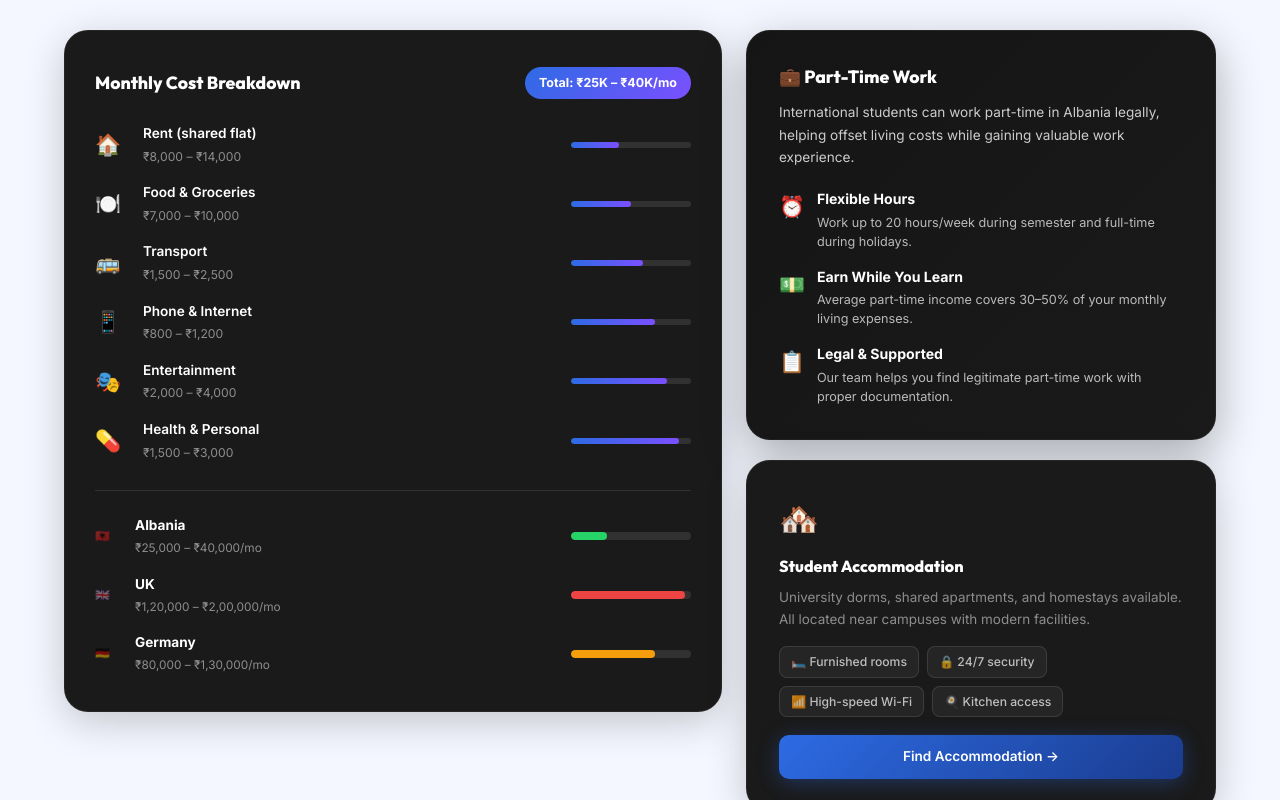
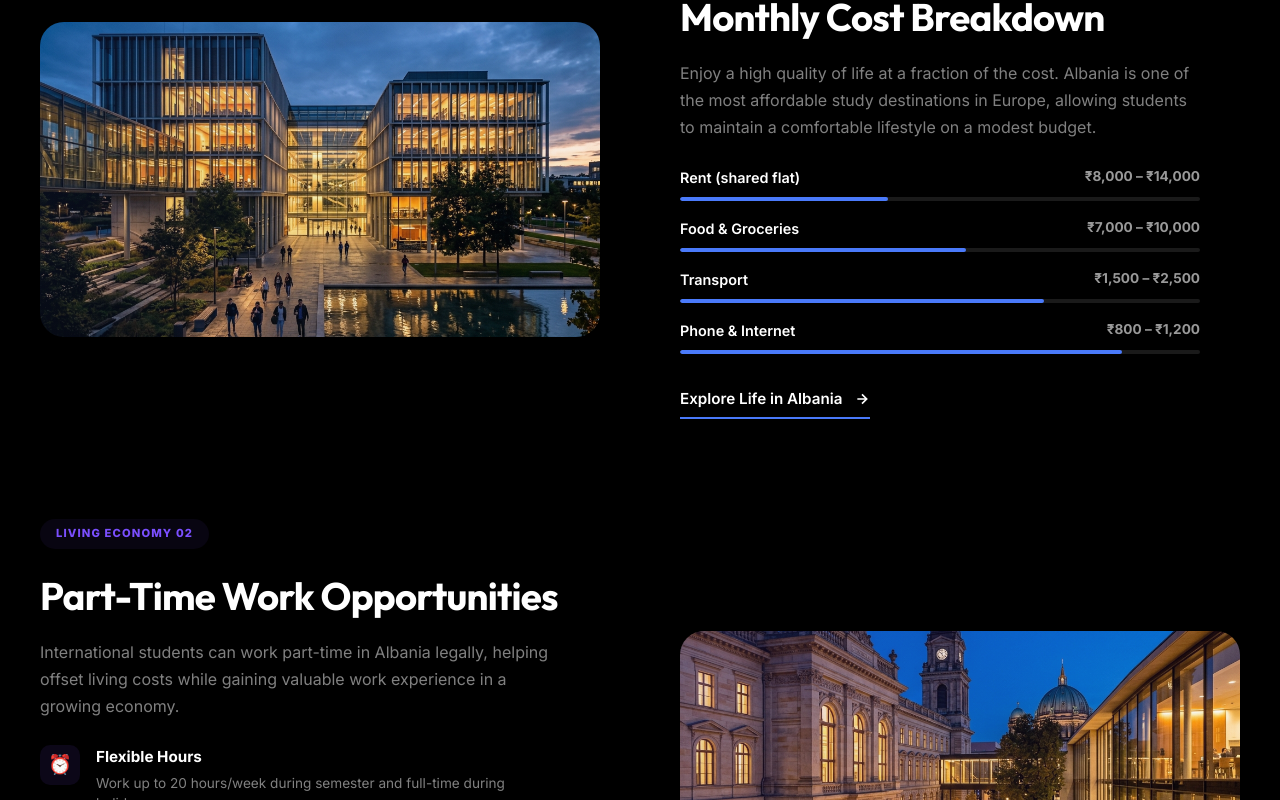
Before and after one commit to prohostix12/study-albania-last, a Next.js app: page /living-costs in a window 1280 px wide. Shown: the part 540-1340 px from the top of the page. Built offline with nearby package versions, Linux system fonts and the light colour scheme.

Commit message:
UI Redesign: Styled Living Costs page to match Placements editorial layout

```diff
--- a/components/LivingCost.jsx
+++ b/components/LivingCost.jsx
@@ -1,5 +1,6 @@
 'use client';
-import { useEffect, useRef } from 'react';
+import { useEffect, useRef, useState } from 'react';
+import Image from 'next/image';
 import styles from './LivingCost.module.css';
 
 const costs = [
@@ -7,8 +8,6 @@ const costs = [
   { label: 'Food & Groceries', range: '₹7,000 – ₹10,000', icon: '🍽️' },
   { label: 'Transport', range: '₹1,500 – ₹2,500', icon: '🚌' },
   { label: 'Phone & Internet', range: '₹800 – ₹1,200', icon: '📱' },
-  { label: 'Entertainment', range: '₹2,000 – ₹4,000', icon: '🎭' },
-  { label: 'Health & Personal', range: '₹1,500 – ₹3,000', icon: '💊' },
 ];
 
 const partTimeInfo = [
@@ -17,119 +16,136 @@ const partTimeInfo = [
   { icon: '📋', title: 'Legal & Supported', desc: 'Our team helps you find legitimate part-time work with proper documentation.' },
 ];
 
+const livingSections = [
+  {
+    id: 'costs',
+    tag: 'Living Economy 01',
+    title: 'Monthly Cost Breakdown',
+    desc: 'Enjoy a high quality of life at a fraction of the cost. Albania is one of the most affordable study destinations in Europe, allowing students to maintain a comfortable lifestyle on a modest budget.',
+    image: '/images/cit_campus.png',
+    color: '#4A7AFA',
+    layout: 'left',
+    type: 'costs'
+  },
+  {
+    id: 'part-time',
+    tag: 'Living Economy 02',
+    title: 'Part-Time Work Opportunities',
+    desc: 'International students can work part-time in Albania legally, helping offset living costs while gaining valuable work experience in a growing economy.',
+    image: '/images/mua_campus.png',
+    color: '#7B4FFF',
+    layout: 'right',
+    type: 'part-time'
+  },
+  {
+    id: 'accommodation',
+    tag: 'Living Economy 03',
+    title: 'Premium Student Housing',
+    desc: 'University dorms, shared apartments, and homestays are available at highly competitive prices. All locations are near campuses with modern facilities and full security.',
+    image: '/images/epoka_campus.png',
+    color: '#E8A020',
+    layout: 'left',
+    type: 'accommodation'
+  }
+];
+
 export default function LivingCost() {
+  const [isVisible, setIsVisible] = useState(false);
   const sectionRef = useRef(null);
+
   useEffect(() => {
     const observer = new IntersectionObserver(
-      entries => entries.forEach(entry => {
-        if (entry.isIntersecting) {
-          entry.target.querySelectorAll('.fade-up').forEach((el, i) => {
-            setTimeout(() => el.classList.add('visible'), i * 100);
-          });
+      entries => {
+        if (entries[0].isIntersecting) {
+          setIsVisible(true);
         }
-      }),
-      { threshold: 0.08 }
+      },
+      { threshold: 0.1 }
     );
     if (sectionRef.current) observer.observe(sectionRef.current);
     return () => observer.disconnect();
   }, []);
 
   return (
-    <section className="section-alt" id="living-cost" ref={sectionRef}>
-      <div className="container">
+    <section className={styles.section} id="living-cost" ref={sectionRef}>
+      <div className={styles.container}>
+        {livingSections.map((s, i) => (
+          <div
+            key={s.id}
+            className={`${styles.row} ${s.layout === 'right' ? styles.reverse : ''} ${isVisible ? styles.revealed : ''}`}
+            style={{ transitionDelay: `${i * 0.2}s` }}
+          >
+            {/* Image Side */}
+            <div className={styles.imageSide}>
+              <div className={styles.imageFrame}>
+                <Image
+                  src={s.image}
+                  alt={s.title}
+                  fill
+                  className={styles.image}
+                  sizes="(max-width: 768px) 100vw, 50vw"
+                />
+                <div className={styles.imageOverlay} style={{ background: `linear-gradient(135deg, ${s.color}22, transparent)` }} />
+              </div>
+            </div>
 
-        <div className={styles.layout}>
-          {/* Cost Breakdown */}
-          <div className={`${styles.costCard} fade-up`}>
-            <div className={styles.costCardHeader}>
-              <h3 className={styles.costCardTitle}>Monthly Cost Breakdown</h3>
-              <div className={styles.totalBadge}>Total: ₹25K – ₹40K/mo</div>
+            {/* Content Side */}
+            <div className={styles.contentSide}>
+              <div className={styles.contentInner}>
+                <div className={styles.tag} style={{ color: s.color, background: `${s.color}11` }}>
+                  {s.tag}
                 </div>
+                <h2 className={styles.title}>{s.title}</h2>
+                <p className={styles.description}>{s.desc}</p>
+
+                {s.type === 'costs' && (
                   <div className={styles.costGrid}>
-              {costs.map((c, i) => (
-                <div key={i} className={styles.costItem}>
-                  <div className={styles.costIcon}>{c.icon}</div>
-                  <div className={styles.costInfo}>
+                    {costs.map((c, idx) => (
+                      <div key={idx} className={styles.costItem}>
+                        <div className={styles.costMain}>
                           <span className={styles.costLabel}>{c.label}</span>
-                    <span className={styles.costRange}>{c.range}</span>
+                          <span className={styles.costValue}>{c.range}</span>
                         </div>
                         <div className={styles.costBar}>
-                    <div className={styles.costBarFill} style={{ width: `${40 + i * 10}%` }} />
+                          <div className={styles.costBarFill} style={{ width: `${40 + idx * 15}%`, background: s.color }} />
                         </div>
                       </div>
                     ))}
                   </div>
+                )}
 
-            <div className={styles.comparison}>
-              <div className={styles.compareItem}>
-                <span className={styles.compareFlag}>🇦🇱</span>
+                {s.type === 'part-time' && (
+                  <div className={styles.featureGrid}>
+                    {partTimeInfo.map((item, idx) => (
+                      <div key={idx} className={styles.featureItem}>
+                        <div className={styles.featureIcon} style={{ background: `${s.color}18`, color: s.color }}>{item.icon}</div>
                         <div>
-                  <strong>Albania</strong>
-                  <span>₹25,000 – ₹40,000/mo</span>
-                </div>
-                <div className={styles.compareBar}>
-                  <div className={styles.compareBarFill} style={{ width: '30%', background: '#25D366' }} />
-                </div>
-              </div>
-              <div className={styles.compareItem}>
-                <span className={styles.compareFlag}>🇬🇧</span>
-                <div>
-                  <strong>UK</strong>
-                  <span>₹1,20,000 – ₹2,00,000/mo</span>
-                </div>
-                <div className={styles.compareBar}>
-                  <div className={styles.compareBarFill} style={{ width: '95%', background: '#EF4444' }} />
-                </div>
-              </div>
-              <div className={styles.compareItem}>
-                <span className={styles.compareFlag}>🇩🇪</span>
-                <div>
-                  <strong>Germany</strong>
-                  <span>₹80,000 – ₹1,30,000/mo</span>
-                </div>
-                <div className={styles.compareBar}>
-                  <div className={styles.compareBarFill} style={{ width: '70%', background: '#F59E0B' }} />
-                </div>
-              </div>
-            </div>
-          </div>
-
-          {/* Part-Time Info */}
-          <div className={styles.rightCol}>
-            <div className={`${styles.partTimeCard} fade-up`}>
-              <h3 className={styles.partTimeTitle}>💼 Part-Time Work</h3>
-              <p className={styles.partTimeDesc}>
-                International students can work part-time in Albania legally, helping offset living costs while gaining valuable work experience.
-              </p>
-              <div className={styles.partTimeItems}>
-                {partTimeInfo.map((item, i) => (
-                  <div key={i} className={styles.partTimeItem}>
-                    <div className={styles.partTimeIcon}>{item.icon}</div>
-                    <div>
-                      <strong className={styles.partTimeItemTitle}>{item.title}</strong>
-                      <p className={styles.partTimeItemDesc}>{item.desc}</p>
+                          <h4 className={styles.featureTitle}>{item.title}</h4>
+                          <p className={styles.featureDesc}>{item.desc}</p>
                         </div>
                       </div>
                     ))}
                   </div>
+                )}
+
+                {s.type === 'accommodation' && (
+                  <div className={styles.amenities}>
+                    {['🛏️ Furnished Rooms', '🔒 24/7 Security', '📶 High-speed Wi-Fi', '🍳 Kitchen Access'].map((item, idx) => (
+                      <span key={idx} className={styles.amenity}>{item}</span>
+                    ))}
                   </div>
+                )}
 
-            <div className={`${styles.accommodationCard} fade-up`}>
-              <div className={styles.accomEmoji}>🏘️</div>
-              <h3 className={styles.accomTitle}>Student Accommodation</h3>
-              <p className={styles.accomDesc}>
-                University dorms, shared apartments, and homestays available. All located near campuses with modern facilities.
-              </p>
-              <div className={styles.accomFeatures}>
-                <span>🛏️ Furnished rooms</span>
-                <span>🔒 24/7 security</span>
-                <span>📶 High-speed Wi-Fi</span>
-                <span>🍳 Kitchen access</span>
-              </div>
-              <a href="#apply" className={`btn btn-primary ${styles.accomBtn}`}>Find Accommodation →</a>
+                <a href="#apply" className={styles.cta} style={{ borderBottomColor: s.color }}>
+                  Explore Life in Albania
+                  <svg width="16" height="16" viewBox="0 0 24 24" fill="none" stroke="currentColor" strokeWidth="2.5">
+                    <path d="M5 12h14M12 5l7 7-7 7"/>
+                  </svg>
+                </a>
               </div>
             </div>
           </div>
+        ))}
       </div>
     </section>
   );
--- a/components/LivingCost.module.css
+++ b/components/LivingCost.module.css
@@ -1,256 +1,233 @@
-.header {
-  text-align: center;
-  max-width: 660px;
-  margin: 0 auto 52px;
-}
-.header .section-subtitle { margin: 0 auto; }
-
-.layout {
-  display: grid;
-  grid-template-columns: 1.4fr 1fr;
-  gap: 24px;
-  align-items: start;
+.section {
+  background: #000;
+  padding: 0 0 100px;
+  color: #fff;
+  overflow: hidden;
 }
 
-/* Cost Card */
-.costCard {
-  background: #1A1A1A;
-  border-radius: 24px;
-  padding: 36px 30px;
-  border: 1px solid rgba(255, 255, 255, 0.05);
-  box-shadow: 0 10px 40px rgba(0, 0, 0, 0.2);
+.container {
+  max-width: 1300px;
+  margin: 0 auto;
+  padding: 0 40px;
+  display: flex;
+  flex-direction: column;
+  gap: 100px;
 }
 
-.costCardHeader {
+.row {
   display: flex;
   align-items: center;
-  justify-content: space-between;
-  margin-bottom: 24px;
-  gap: 12px;
-  flex-wrap: wrap;
+  gap: 80px;
+  opacity: 0;
+  transform: translateY(40px);
+  transition: all 1s cubic-bezier(0.2, 1, 0.2, 1);
 }
 
-.costCardTitle {
-  font-family: 'Outfit', sans-serif;
-  font-size: 1.1rem;
-  font-weight: 800;
-  color: #fff;
+.revealed {
+  opacity: 1;
+  transform: translateY(0);
 }
 
-.totalBadge {
-  background: linear-gradient(135deg, #2D6BE4, #7B4FFF);
-  color: white;
-  font-size: 0.78rem;
-  font-weight: 700;
-  padding: 6px 14px;
-  border-radius: 100px;
+.reverse {
+  flex-direction: row-reverse;
 }
 
+/* ── Image Side ── */
+.imageSide {
+  flex: 1;
+  position: relative;
+}
+
+.imageFrame {
+  position: relative;
+  aspect-ratio: 16/9;
+  border-radius: 24px;
+  overflow: hidden;
+  box-shadow: 0 30px 60px rgba(0, 0, 0, 0.4);
+}
+
+.image {
+  object-fit: cover;
+  transition: transform 0.6s ease;
+}
+
+.row:hover .image {
+  transform: scale(1.05);
+}
+
+.imageOverlay {
+  position: absolute;
+  inset: 0;
+  z-index: 1;
+}
+
+/* ── Content Side ── */
+.contentSide {
+  flex: 1;
+}
+
+.contentInner {
+  max-width: 520px;
+}
+
+.tag {
+  display: inline-block;
+  padding: 6px 16px;
+  border-radius: 100px;
+  font-size: 0.7rem;
+  font-weight: 800;
+  text-transform: uppercase;
+  letter-spacing: 0.1em;
+  margin-bottom: 24px;
+}
+
+.title {
+  font-family: 'Outfit', sans-serif;
+  font-size: clamp(1.8rem, 4vw, 2.4rem);
+  font-weight: 700;
+  color: #fff;
+  line-height: 1.2;
+  margin-bottom: 20px;
+  letter-spacing: -0.02em;
+}
+
+.description {
+  font-size: 1rem;
+  color: rgba(255, 255, 255, 0.5);
+  line-height: 1.7;
+  margin-bottom: 24px;
+}
+
+/* ── Cost Grid ── */
 .costGrid {
   display: flex;
   flex-direction: column;
   gap: 16px;
-  margin-bottom: 28px;
+  margin-bottom: 32px;
 }
 
 .costItem {
-  display: grid;
-  grid-template-columns: 36px 1fr 120px;
-  align-items: center;
-  gap: 12px;
+  display: flex;
+  flex-direction: column;
+  gap: 8px;
 }
 
-.costIcon { font-size: 1.3rem; }
-
-.costInfo {
+.costMain {
   display: flex;
-  flex-direction: column;
-  gap: 2px;
+  justify-content: space-between;
+  align-items: center;
 }
 
 .costLabel {
-  font-size: 0.85rem;
+  font-size: 0.9rem;
   font-weight: 600;
   color: #fff;
 }
 
-.costRange {
-  font-size: 0.76rem;
-  color: rgba(255, 255, 255, 0.5);
+.costValue {
+  font-size: 0.85rem;
+  color: rgba(255, 255, 255, 0.6);
+  font-weight: 700;
 }
 
 .costBar {
-  height: 6px;
+  height: 4px;
   background: rgba(255, 255, 255, 0.1);
-  border-radius: 3px;
+  border-radius: 2px;
   overflow: hidden;
 }
 
 .costBarFill {
   height: 100%;
-  background: linear-gradient(90deg, #2D6BE4, #7B4FFF);
-  border-radius: 3px;
-  transition: width 1s ease;
+  border-radius: 2px;
+  transition: width 1.5s cubic-bezier(0.2, 1, 0.2, 1);
 }
 
-/* Comparison */
-.comparison {
-  border-top: 1px solid rgba(255, 255, 255, 0.1);
-  padding-top: 24px;
-  display: flex;
-  flex-direction: column;
-  gap: 16px;
-}
-
-.compareItem {
-  display: grid;
-  grid-template-columns: 28px 1fr 120px;
-  align-items: center;
-  gap: 12px;
-}
-
-.compareFlag { font-size: 1.4rem; }
-
-.compareItem div {
-  display: flex;
-  flex-direction: column;
-  gap: 2px;
-}
-
-.compareItem strong {
-  font-size: 0.85rem;
-  font-weight: 700;
-  color: #fff;
-}
-
-.compareItem span {
-  font-size: 0.74rem;
-  color: rgba(255, 255, 255, 0.5);
-}
-
-.compareBar {
-  height: 8px;
-  background: rgba(255, 255, 255, 0.1);
-  border-radius: 4px;
-  overflow: hidden;
-}
-
-.compareBarFill {
-  height: 100%;
-  border-radius: 4px;
-  transition: width 1.2s ease;
-}
-
-/* Right column */
-.rightCol {
+/* ── Feature Grid ── */
+.featureGrid {
   display: flex;
   flex-direction: column;
   gap: 20px;
+  margin-bottom: 32px;
 }
 
-.partTimeCard {
-  background: linear-gradient(135deg, #151515 0%, #1A1A1A 100%);
-  border: 1px solid rgba(255, 255, 255, 0.05);
-  border-radius: 24px;
-  padding: 32px;
-  color: white;
-  box-shadow: 0 15px 45px rgba(0, 0, 0, 0.3);
-}
-
-.partTimeTitle {
-  font-family: 'Outfit', sans-serif;
-  font-size: 1.1rem;
-  font-weight: 800;
-  margin-bottom: 10px;
-}
-
-.partTimeDesc {
-  font-size: 0.85rem;
-  color: rgba(255,255,255,0.78);
-  line-height: 1.65;
-  margin-bottom: 20px;
-}
-
-.partTimeItems {
+.featureItem {
   display: flex;
-  flex-direction: column;
-  gap: 14px;
-}
-
-.partTimeItem {
-  display: flex;
-  gap: 12px;
+  gap: 16px;
   align-items: flex-start;
 }
 
-.partTimeIcon { font-size: 1.3rem; flex-shrink: 0; margin-top: 2px; }
-
-.partTimeItemTitle {
-  display: block;
-  font-size: 0.88rem;
-  font-weight: 700;
-  margin-bottom: 3px;
+.featureIcon {
+  width: 40px;
+  height: 40px;
+  border-radius: 10px;
+  display: flex;
+  align-items: center;
+  justify-content: center;
+  font-size: 1.2rem;
+  flex-shrink: 0;
 }
 
-.partTimeItemDesc {
-  font-size: 0.79rem;
-  color: rgba(255,255,255,0.70);
+.featureTitle {
+  font-size: 0.95rem;
+  font-weight: 700;
+  color: #fff;
+  margin-bottom: 4px;
+}
+
+.featureDesc {
+  font-size: 0.85rem;
+  color: rgba(255, 255, 255, 0.5);
   line-height: 1.5;
 }
 
-/* Accommodation card */
-.accommodationCard {
-  background: #1A1A1A;
-  border-radius: 24px;
-  padding: 32px;
-  border: 1px solid rgba(255, 255, 255, 0.05);
-  box-shadow: 0 10px 40px rgba(0, 0, 0, 0.2);
+/* ── Amenities ── */
+.amenities {
+  display: flex;
+  flex-wrap: wrap;
+  gap: 10px;
+  margin-bottom: 32px;
 }
 
-.accomEmoji { font-size: 2rem; margin-bottom: 10px; }
-
-.accomTitle {
-  font-family: 'Outfit', sans-serif;
-  font-size: 1rem;
-  font-weight: 800;
-  color: #fff;
-  margin-bottom: 8px;
+.amenity {
+  background: rgba(255, 255, 255, 0.05);
+  border: 1px solid rgba(255, 255, 255, 0.1);
+  padding: 8px 16px;
+  border-radius: 12px;
+  font-size: 0.85rem;
+  font-weight: 600;
+  color: rgba(255, 255, 255, 0.8);
 }
 
-.accomDesc {
-  font-size: 0.84rem;
-  color: rgba(255, 255, 255, 0.5);
-  line-height: 1.6;
-  margin-bottom: 16px;
+/* ── CTA ── */
+.cta {
+  display: inline-flex;
+  align-items: center;
+  gap: 12px;
+  color: #fff;
+  text-decoration: none;
+  font-size: 0.95rem;
+  font-weight: 600;
+  padding-bottom: 6px;
+  border-bottom: 2px solid;
+  transition: all 0.3s ease;
 }
 
-.accomFeatures {
-  display: flex;
-  flex-wrap: wrap;
-  gap: 8px;
-  margin-bottom: 18px;
+.cta:hover {
+  gap: 18px;
+  opacity: 0.8;
 }
 
-.accomFeatures span {
-  background: rgba(255, 255, 255, 0.05);
-  border: 1px solid rgba(255, 255, 255, 0.1);
-  border-radius: 8px;
-  padding: 5px 11px;
-  font-size: 0.76rem;
-  font-weight: 500;
-  color: rgba(255, 255, 255, 0.7);
+/* ── Responsive ── */
+@media (max-width: 1024px) {
+  .row { gap: 40px; }
 }
 
-.accomBtn {
-  width: 100%;
-  justify-content: center;
-  padding: 11px !important;
-  font-size: 0.85rem !important;
-  border-radius: 10px !important;
+@media (max-width: 900px) {
+  .container { gap: 80px; padding: 0 24px; }
+  .row { flex-direction: column !important; gap: 32px; text-align: center; }
+  .contentInner { max-width: 100%; margin: 0 auto; }
+  .featureItem { text-align: left; }
+  .costItem { text-align: left; }
+  .imageFrame { aspect-ratio: 16/9; }
 }
-
-@media (max-width: 960px) {
-  .layout { grid-template-columns: 1fr; }
-  .costItem { grid-template-columns: 36px 1fr 90px; }
-  .compareItem { grid-template-columns: 28px 1fr 90px; }
-}
```
Lines whose indentation alone changed are shown as unchanged.
